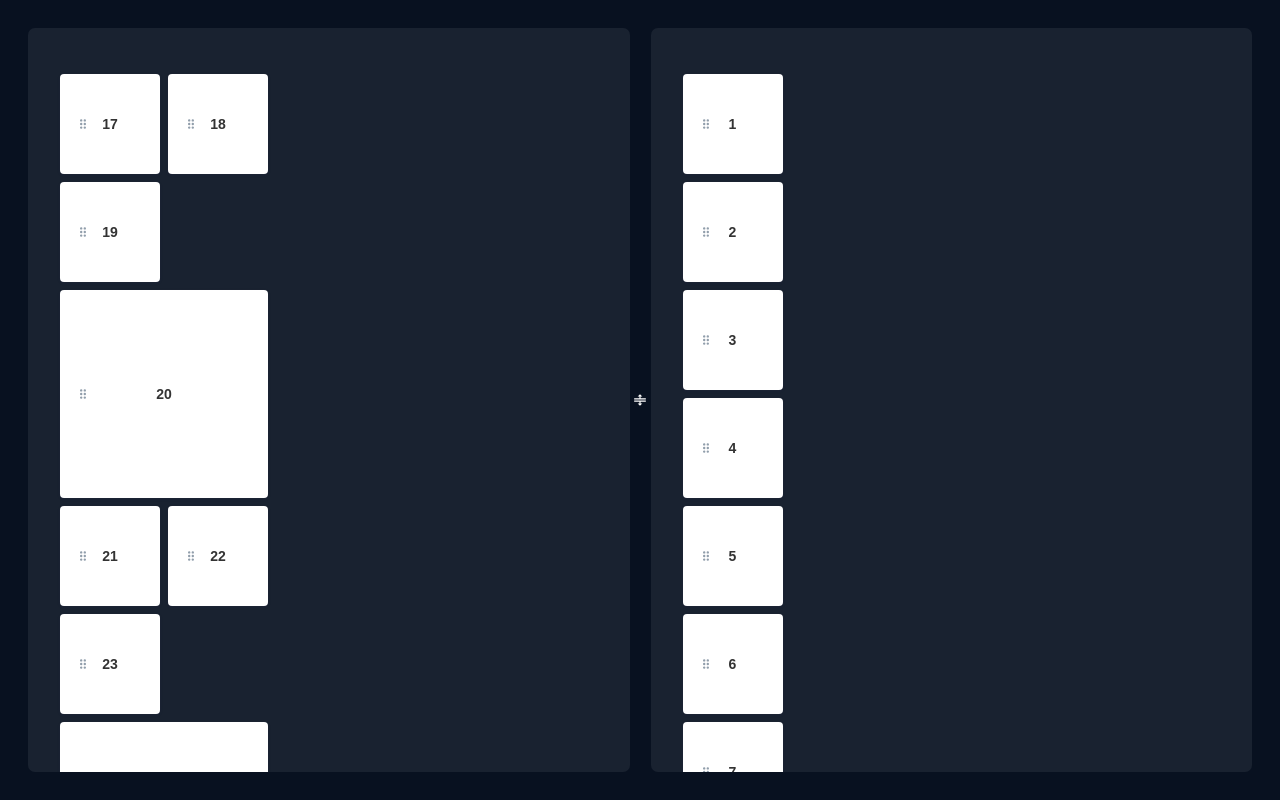
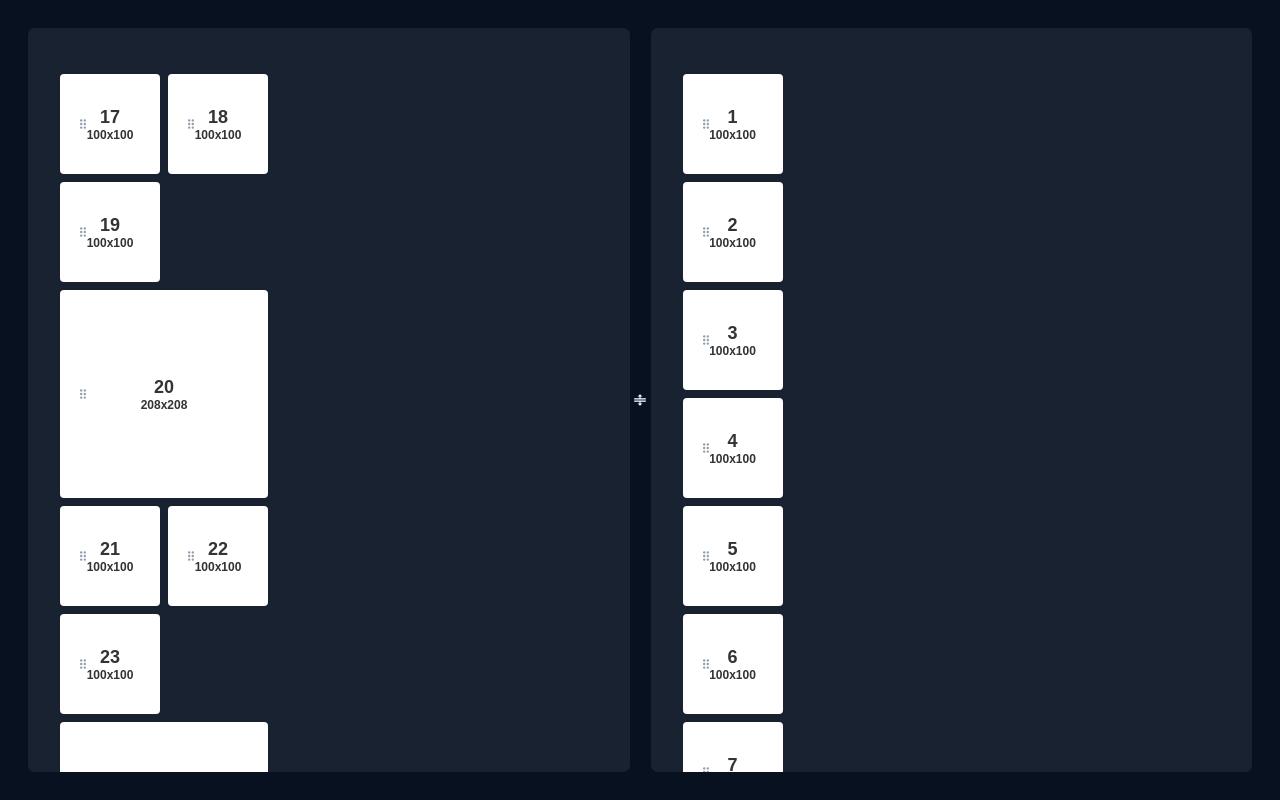
Before and after one commit to marsidev/resizable-panels-with-movable-items, a React (Vite) app: page / in a window 1280 px wide. Built offline with nearby package versions, Linux system fonts and the light colour scheme.

Commit message:
show item size

```diff
--- a/src/dnd-components/Item.jsx
+++ b/src/dnd-components/Item.jsx
@@ -14,6 +14,9 @@ const initialMotionAnimate = {
   y: 0,
   scale: 1,
   opacity: 1,
+  display: 'flex',
+  flexDirection: 'column',
+  justifyContent: 'center',
 }
 
 const getMotionTransition = dragging => ({
@@ -135,10 +138,10 @@ export const Item = forwardRef(({
     gridColumnStart: `span ${gridCols}`,
   }
 
-  const onResize = (e, direction, ref, d) => {
+  const onResizeStop = (e, direction, ref, d) => {
     const newWidth = width + d.width
     const newHeight = height + d.height
-    console.log('resizing', { width, height, item, direction, d, newWidth, newHeight })
+    console.log('onResizeStop', { width, height, item, direction, d, newWidth, newHeight })
     setWidth(width + d.width)
     setHeight(height + d.height)
   }
@@ -162,7 +165,7 @@ export const Item = forwardRef(({
       minWidth={defaultTileSize}
       size={{ width, height }}
       data-id="resizable-item-wrapper"
-      onResizeStop={onResize}
+      onResizeStop={onResizeStop}
       enable={{ bottomRight: true }}
       allowResizing={containerId === 'main'}
     >
@@ -186,7 +189,8 @@ export const Item = forwardRef(({
         {...props}
         tabIndex={!handle ? 0 : undefined}
       >
-        {item.value}
+        <span>{item.value}</span>
+        <span style={{ fontSize: 12 }}>{Math.round(width)}x{Math.round(height)}</span>
 
         {onRemove && <Remove className={styles.Remove} onClick={onRemove} />}
         {handle && <Handle isDragging={dragOverlay || dragging} {...handleProps} {...listeners} />}
--- a/src/dnd-components/Item.module.scss
+++ b/src/dnd-components/Item.module.scss
@@ -35,6 +35,7 @@ $focused-outline-color: #4c9ffe;
     scaleX(var(--scale-x, 1)) scaleY(var(--scale-y, 1));
   transform-origin: 0 0;
   touch-action: manipulation;
+  font-size: 18px;
 
   &.fadeIn {
     animation: fadeIn 500ms ease;
```
